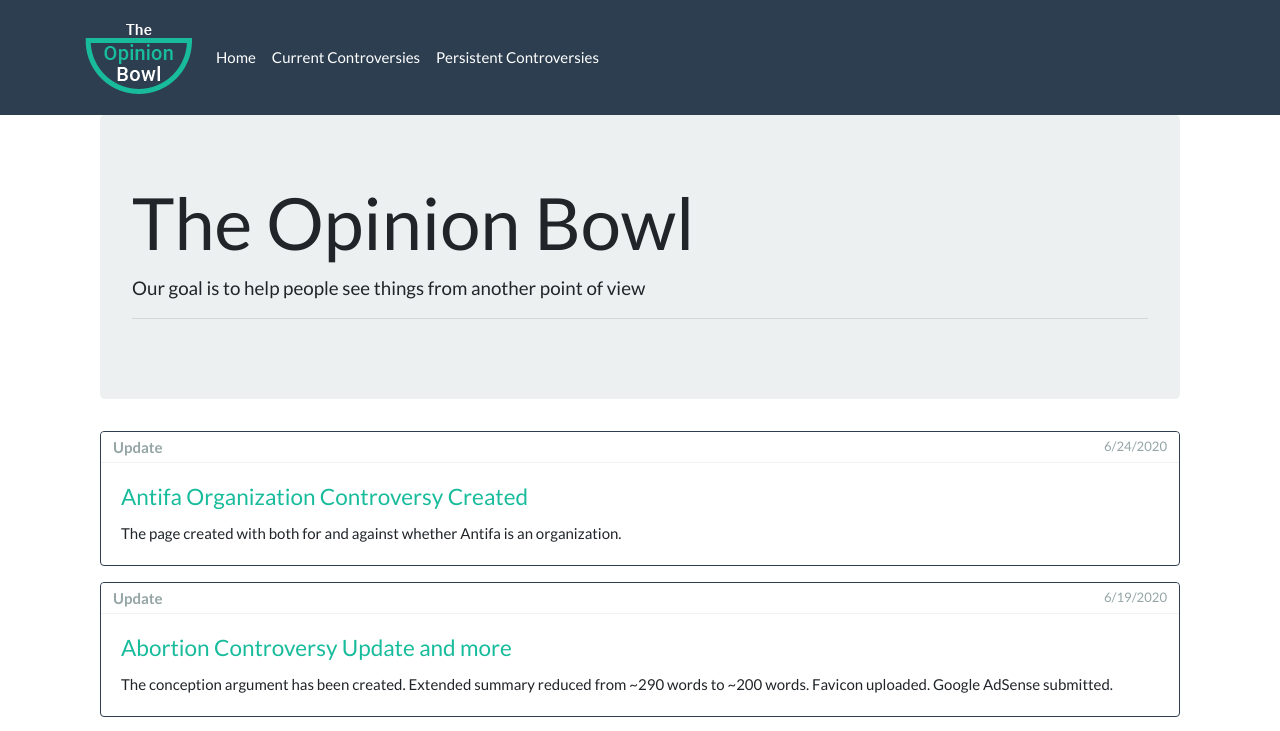
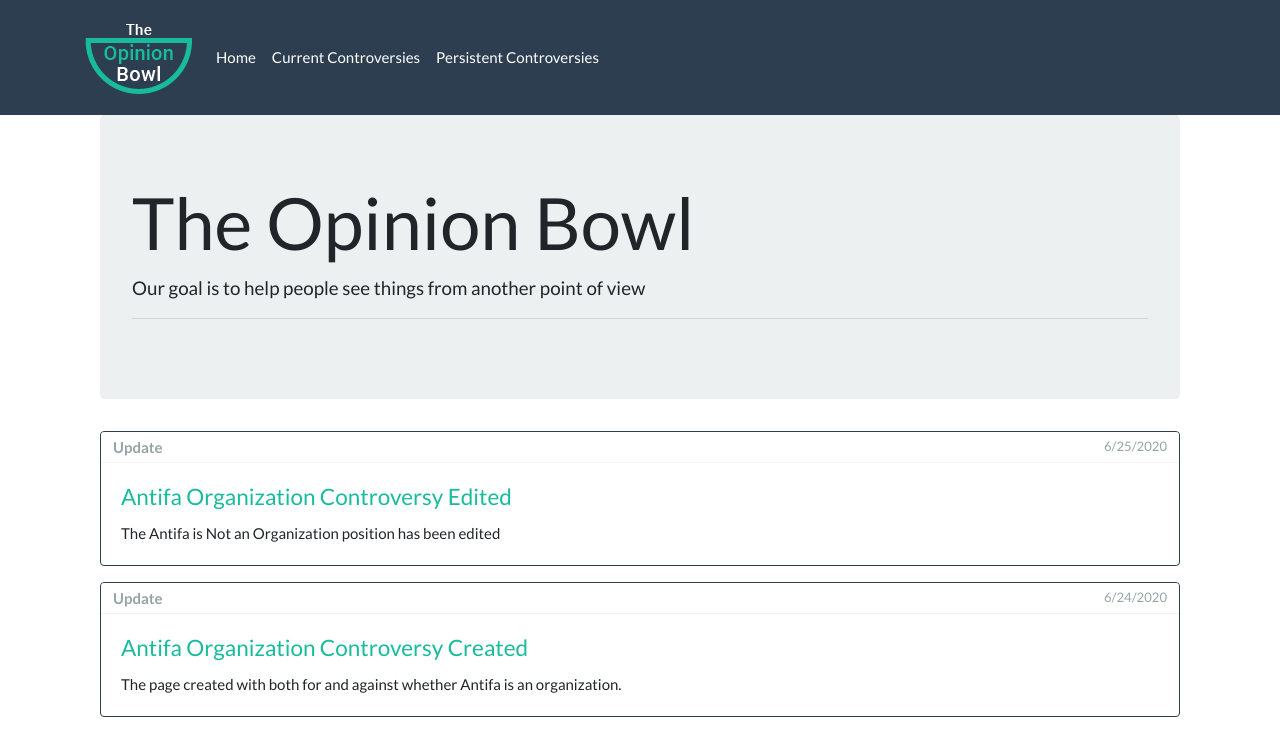
Before and after one commit to Broodercode/theopinionbowl, a Next.js app: page / in a window 1280 px wide. Shown: the top 731 px of the page. Built offline with nearby package versions, Linux system fonts and the light colour scheme.

Commit message:
Editted antifa is not an organization page

```diff
--- a/pages/currentcontroversies/antifa.js
+++ b/pages/currentcontroversies/antifa.js
@@ -8,8 +8,8 @@ class Antifa extends React.Component {
             pos: "Position 1",
             title: "Antifa is not an organization",
             summary: "Summary: People who take this position believe that Antifa is not an organization because they are comprised of sects",
-            p1: 'Antifa is not an organization, you can’t join it, or become a member of it.  It is not someone you are, it is something you do. There is no organized structure which is why Antifascists tend to focus on local issues not national or global issues. Calling an employer to let them know their employee is a white supremacist is an antifascist action.  Going to a protest to help drown out the opposition is an antifascist action.  Even using violence to prevent someone from spreading a fascist message is antifascism.   None of these actions require group or organizational affiliation.   Just because many people perform the same action does not mean they are affiliated. ',
-            p2: 'There are many ideologies and sects that can be antifascists and they exist independently of each other.  They have different strategies and tactics.  White supremacy is not the only type of fascism antifascists target, colonialism, a type of EuroAmerican fascism is actively targeted by many indigenous groups.  One antifascist group may be primarily full of anarchists who may be actively creating instability during protests, another may consist of indigenous people fighting colonialism through legal channels.  These groups can be wholly independent of one another which is exactly why Antifa cannot be an organization.'
+            p1: 'Antifa is not an organization, you can’t join it, or become a member of it.  Antifa simply means antifascist. There is no organized structure or hierarchy.  It is not someone you are, it is something you do. Calling an employer to let them know their employee is a white supremacist is an antifascist action.  Going to a protest to help drown out racists is an antifascist action.  Even using violence to prevent someone from spreading a fascist message is antifascism.  Even voting and mainstream political actions are antifascist when they oppose fascism.  None of these actions require group or organizational affiliation.',
+            p2: 'There are many ideologies and sects that can be antifascist.  If you oppose fascism, you are antifascist.  Antifa isn’t a group, but that doesn’t mean antifascists aren’t groups of people.  If a group of anarchists is comprised of antifascists, they may seek to create instability during a protest.  A group of political reformers that are antifascist may pass out voting information.  These groups want completely different outcomes, they disapprove of the others tactics the other is using.  It is impossible to say the groups previously mentioned are part of the same organization.  The only thing required to be antifa is an opposition to fascism. '
         },
         pos02: {
             pos: "Position 2",
--- a/pages/index.js
+++ b/pages/index.js
@@ -27,7 +27,13 @@ class Home extends React.Component {
       content: "The page created with both for and against whether Antifa is an organization. ",
       date: "6/24/2020",
       path: '/currentcontroversies/antifa'
-    }
+    },
+    u5: {
+      title: "Antifa Organization Controversy Edited",
+      content: "The Antifa is Not an Organization position has been edited",
+      date: "6/25/2020",
+      path: '/currentcontroversies/antifa'
+    },
 
   }
   render() {
@@ -42,6 +48,7 @@ class Home extends React.Component {
             <hr />
           </div>
 
+          <CardBox title={this.state.u5.title} content={this.state.u5.content} date={this.state.u5.date} path={this.state.u5.path} />
           <CardBox title={this.state.u4.title} content={this.state.u4.content} date={this.state.u4.date} path={this.state.u4.path} />
           <CardBox title={this.state.u3.title} content={this.state.u3.content} date={this.state.u3.date} path={this.state.u3.path} />
           <CardBox title={this.state.u2.title} content={this.state.u2.content} date={this.state.u2.date} path={this.state.u2.path} />
```
Also changed, not shown: 1 other file (tests, documents, lock files or other folders).
